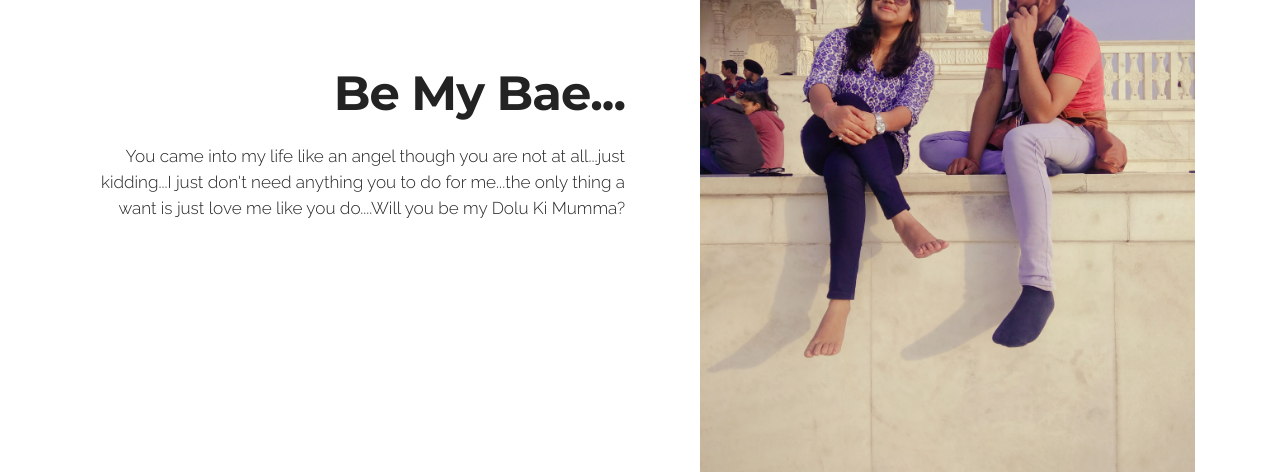
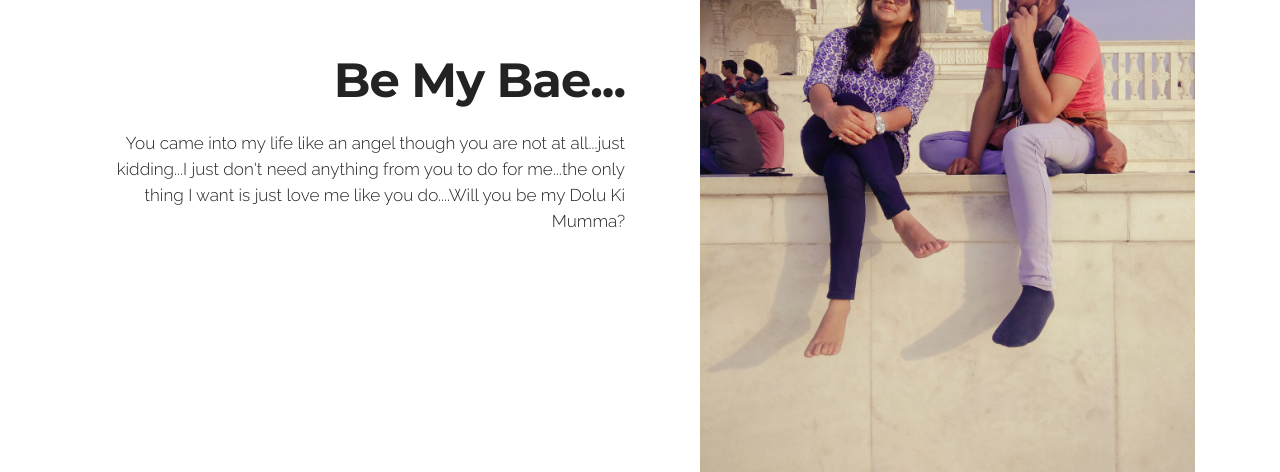
Before and after one commit to madhusulaniya/madhusulaniya.github.io, a plain HTML site: page madhu/index.html in a window 1280 px wide. Shown: the part 2520-2992 px from the top of the page. Drawn offline with Linux system fonts and the light colour scheme; files whose address does not match are found by name.

Commit message:
Update index.html

```diff
--- a/madhu/index.html
+++ b/madhu/index.html
@@ -177,7 +177,7 @@
                   <h3 class="mbr-section-title display-2">Be My Bae...</h3>
                   <div class="lead">
 
-                    <p>You came into my life like an angel though you are not at all...just kidding...I just don't need anything you to do for me...the only thing a want is just love  me like you do....Will you be my Dolu Ki Mumma?</p>
+                    <p>You came into my life like an angel though you are not at all...just kidding...I just don't need anything from you to do for me...the only thing I want is just love  me like you do....Will you be my Dolu Ki Mumma?</p>
 
                   </div>
 
```
